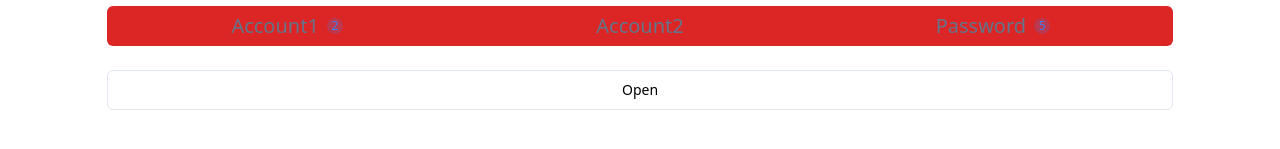
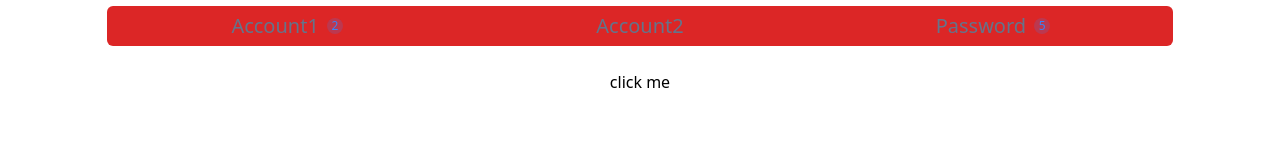
Before and after one commit to Rubai-Rahman/shadcn-storybook, a Next.js app: page / in a window 1280 px wide. Shown: the part 379-528 px from the top of the page. Built offline with nearby package versions, Linux system fonts and the light colour scheme.

Commit message:
updated with conditional rendering

```diff
--- a/src/components/CustomDropDownMenu.tsx
+++ b/src/components/CustomDropDownMenu.tsx
@@ -6,21 +6,17 @@ import {
   DropdownMenuLabel,
   DropdownMenuSeparator,
   DropdownMenuShortcut,
-  DropdownMenuSub,
-  DropdownMenuSubContent,
-  DropdownMenuSubTrigger,
   DropdownMenuTrigger,
 } from '@/components/ui/dropdown-menu';
 
-import React, { ReactNode } from 'react'; // Import ReactNode
-
-import { Button } from '@/components/ui/button';
+import React, { ReactElement, ReactNode } from 'react'; // Import ReactNode
 
 interface menuDatatype {
-  logo?: ReactNode; // Change the type to React.ReactNode
+  logo?: ReactNode;
   name?: string;
   shortcut?: string;
 }
+
 interface MenuCategory {
   label: string;
   data: menuDatatype[];
@@ -28,40 +24,36 @@ interface MenuCategory {
 
 export function CustomDropDownMenu({
   data,
-  buttonValue,
-  menuBg,
-  menuWidth,
-  menuItemFocus,
+  menuClassName,
+  menuItemClassName,
+  children,
 }: {
   data: MenuCategory[];
-  buttonValue: string;
-  menuItemFocus: string;
-  menuBg: string;
-  menuWidth: string;
+  menuItemClassName: string;
+  menuClassName: string;
+  children: ReactElement;
 }) {
   return (
     <DropdownMenu>
-      <DropdownMenuTrigger asChild>
-        <Button variant="outline">{buttonValue}</Button>
-      </DropdownMenuTrigger>
-      <DropdownMenuContent className={`${menuBg} ${menuWidth}`}>
-        {data.map((category) => (
+      <DropdownMenuTrigger asChild>{children}</DropdownMenuTrigger>
+      <DropdownMenuContent className={`${menuClassName}`}>
+        {data.map((category, itemIndex) => (
           <React.Fragment key={category.label}>
             <DropdownMenuLabel>{category.label}</DropdownMenuLabel>
 
             <DropdownMenuGroup>
               {category.data.map((item) => (
-                <DropdownMenuItem
-                  key={item.name}
-                  className={`${menuItemFocus}`}
-                >
-                  <span className="text-xs">{item.logo}</span>
-                  <span>{item.name}</span>
-                  <DropdownMenuShortcut>{item.shortcut}</DropdownMenuShortcut>
-                </DropdownMenuItem>
+                <React.Fragment key={item.name}>
+                  <DropdownMenuItem className={`${menuItemClassName}`}>
+                    <span className="text-xs">{item.logo}</span>
+                    <span>{item.name}</span>
+                    <DropdownMenuShortcut>{item.shortcut}</DropdownMenuShortcut>
+                  </DropdownMenuItem>
+                </React.Fragment>
               ))}
             </DropdownMenuGroup>
-            <DropdownMenuSeparator />
+
+            {itemIndex < data.length - 1 && <DropdownMenuSeparator />}
           </React.Fragment>
         ))}
       </DropdownMenuContent>
--- a/src/pages/index.tsx
+++ b/src/pages/index.tsx
@@ -104,7 +104,6 @@ const menuData = [
         shortcut: '⇧⌘P',
       },
       {
-        logo: <CreditCard />,
         name: 'ProfilePicture',
         shortcut: '⌘B',
       },
@@ -116,7 +115,6 @@ const menuData = [
       {
         logo: <Keyboard />,
         name: 'Keyboard shortcuts',
-
       },
     ],
   },
@@ -363,19 +361,21 @@ export default function Home() {
           <Button type="submit">Save changes</Button>
         </div>
       </Modal>
+
       <CustomTabs
         data={tabsData}
         tabTrigeerBgColor="bg-blue-300"
         tabListBgColor="bg-red-600"
         textSize="text-xl"
       ></CustomTabs>
+
       <CustomDropDownMenu
         data={menuData}
-        buttonValue={'Open'}
-        menuBg={'bg-blue-400'}
-        menuWidth={'w-56'}
-        menuItemFocus={'focus:bg-pink-200'}
-      ></CustomDropDownMenu>
+        menuClassName={'bg-blue-400 w-56 h-full'}
+        menuItemClassName={'focus:bg-pink-200'}
+      >
+        <button>click me</button>
+      </CustomDropDownMenu>
     </div>
   );
 }
```
